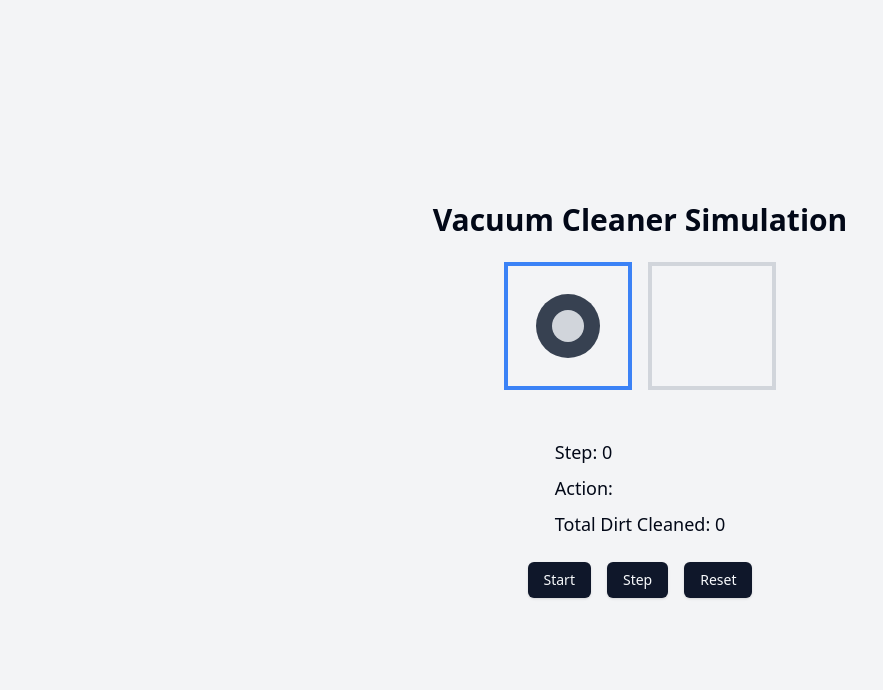
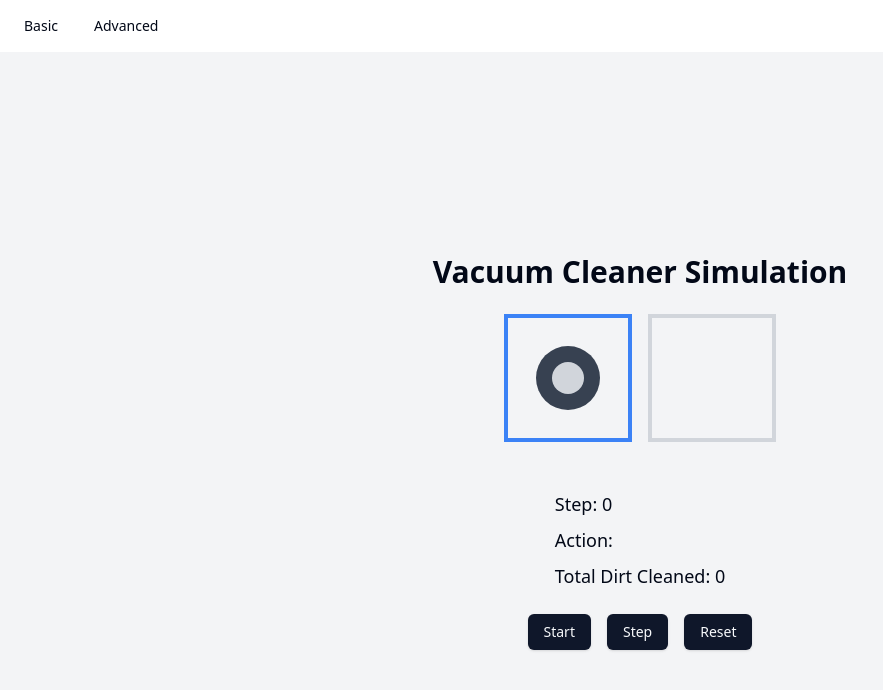
Before and after one commit to tiemouie01/vacuum-cleaner, a Next.js app: page / in a window 1280 px wide. Shown: the top 690 px of the page, without its empty margins (0-883 px from the left). Built offline with nearby package versions, Linux system fonts and the light colour scheme.

Commit message:
Add nav menu

```diff
--- a/src/app/layout.tsx
+++ b/src/app/layout.tsx
@@ -1,6 +1,7 @@
 import type { Metadata } from "next";
 import { Geist, Geist_Mono } from "next/font/google";
 import "./globals.css";
+import NavMenu from "@/components/NavMenu";
 
 const geistSans = Geist({
   variable: "--font-geist-sans",
@@ -27,7 +28,8 @@ export default function RootLayout({
       <body
         className={`${geistSans.variable} ${geistMono.variable} antialiased`}
       >
-        {children}
+        <NavMenu />
+        <main>{children}</main>
       </body>
     </html>
   );
--- /dev/null
+++ b/src/components/NavMenu.tsx
@@ -0,0 +1,31 @@
+import {
+  NavigationMenu,
+  NavigationMenuItem,
+  NavigationMenuLink,
+  NavigationMenuList,
+  navigationMenuTriggerStyle,
+} from "@/components/ui/navigation-menu";
+import Link from "next/link";
+
+export default function NavMenu() {
+  return (
+    <NavigationMenu className="p-2">
+      <NavigationMenuList className="flex justify-center items-center">
+        <NavigationMenuItem>
+          <Link href={"/"} legacyBehavior passHref>
+            <NavigationMenuLink className={navigationMenuTriggerStyle()}>
+              Basic
+            </NavigationMenuLink>
+          </Link>
+        </NavigationMenuItem>
+        <NavigationMenuItem>
+          <Link href={"/advanced"} legacyBehavior passHref>
+            <NavigationMenuLink className={navigationMenuTriggerStyle()}>
+              Advanced
+            </NavigationMenuLink>
+          </Link>
+        </NavigationMenuItem>
+      </NavigationMenuList>
+    </NavigationMenu>
+  );
+}
```
